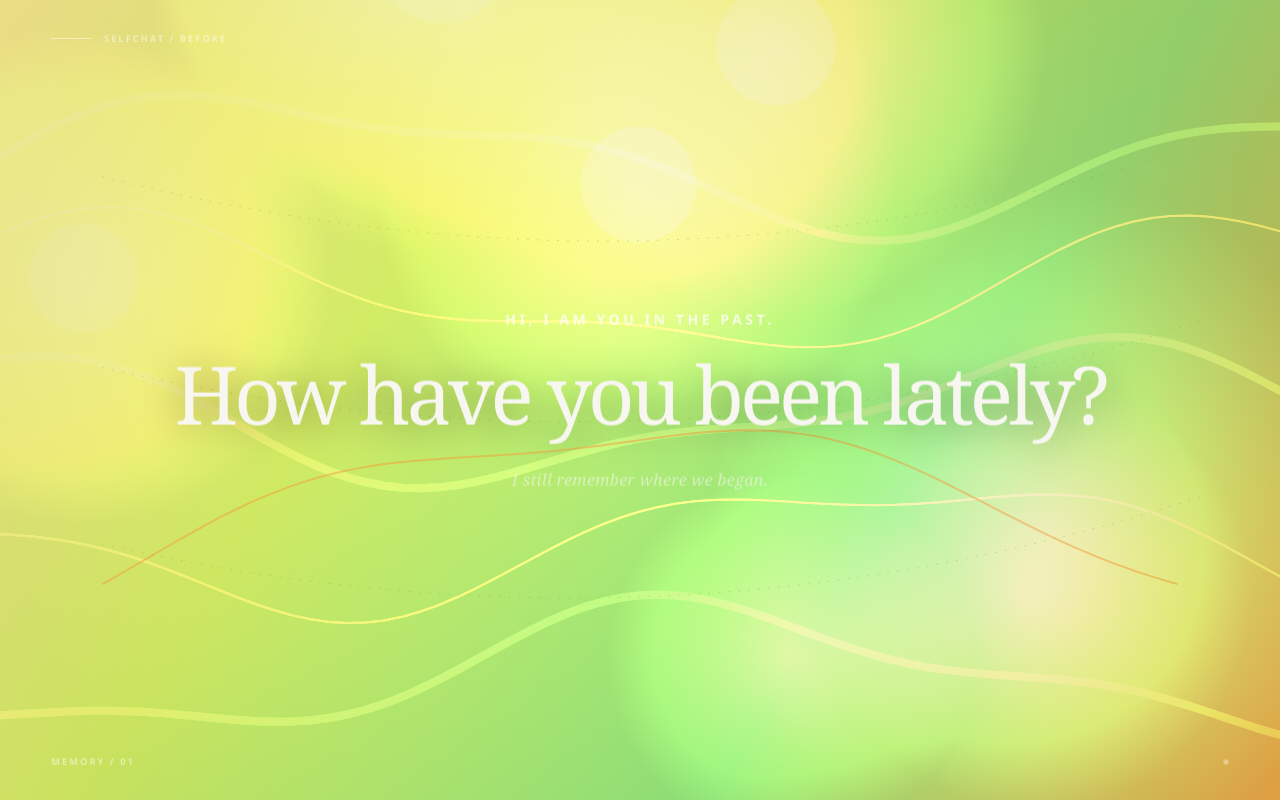
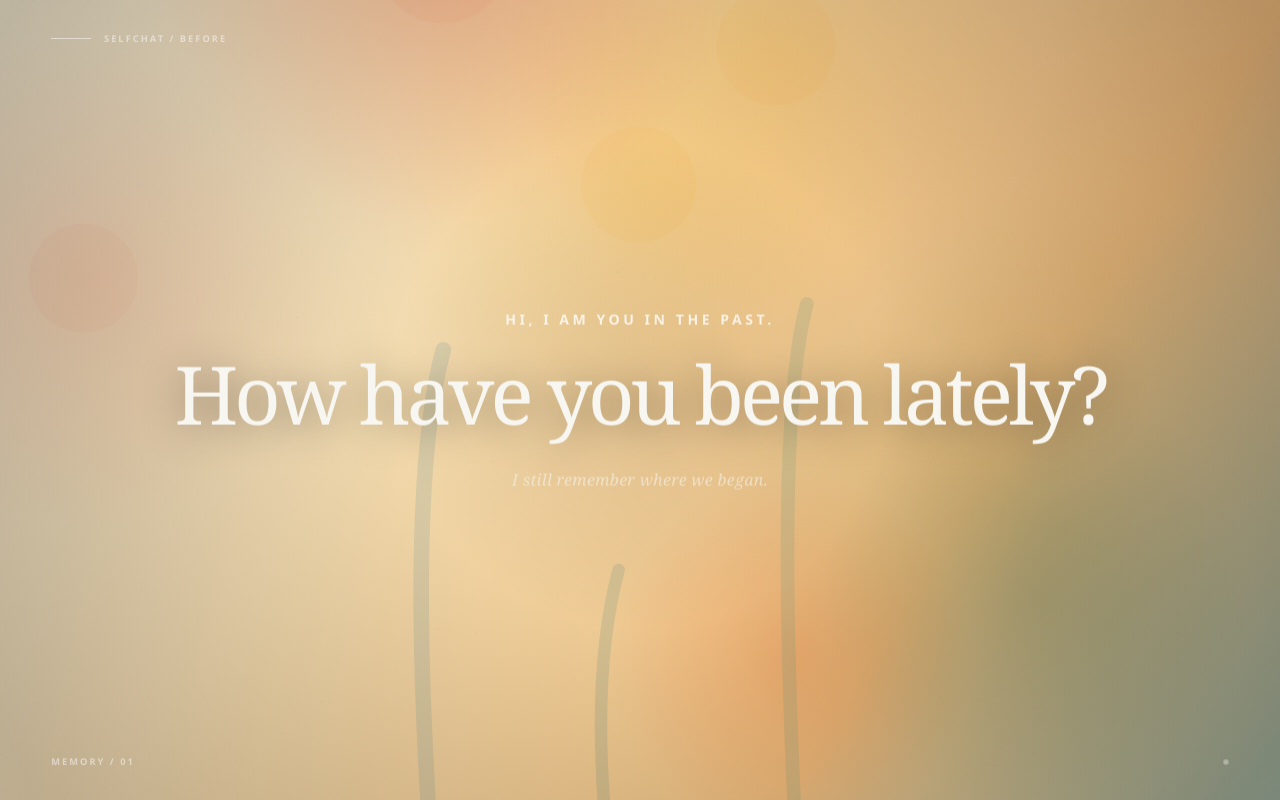
Before and after one commit to jialuhoudesign/selfchat, a Flask app: page /past in a window 1280 px wide. Run offline with Flask 3, Linux system fonts and the light colour scheme.

Commit message:
Change past background to soft floral memory style

```diff
--- a/static/background.js
+++ b/static/background.js
@@ -4,8 +4,8 @@
  * This is not a heavy fluid simulation. It is a small, stable illusion:
  * slow moving translucent blobs + animated wave lines.
  *
- * Past   = warm green/yellow/orange gradient poster motion.
- * Future = cold blue-grey sci-fi poster motion with dark moving forms.
+ * Past   = soft floral memory: cream light, warm petals, gentle grain.
+ * Future = cold geometric sci-fi system: lines, blocks, data points.
  */
 (function () {
   "use strict";
@@ -24,10 +24,10 @@
   let blobs = [];
 
   const pastColors = [
-    [244, 255, 116], // lemon
-    [185, 245, 92],  // yellow green
-    [255, 178, 78],  // orange
-    [108, 218, 132], // natural green
+    [255, 214, 76],  // soft yellow
+    [255, 126, 54],  // orange
+    [255, 157, 142], // peach pink
+    [116, 172, 166], // faded blue-green
   ];
 
   const futureColors = [
@@ -47,7 +47,7 @@
   }
 
   function createBlobs() {
-    const count = isFuture ? 9 : 8;
+    const count = isFuture ? 0 : 8;
     const colors = isFuture ? futureColors : pastColors;
 
     blobs = Array.from({ length: count }, (_, index) => ({
@@ -69,14 +69,14 @@
   function drawBase() {
     const gradient = ctx.createLinearGradient(0, 0, width, height);
     if (isFuture) {
-      gradient.addColorStop(0, "#dbe8f4");
-      gradient.addColorStop(0.46, "#a9c5d9");
-      gradient.addColorStop(1, "#5e7d95");
+      gradient.addColorStop(0, "#d8e4ee");
+      gradient.addColorStop(0.48, "#9eb9cc");
+      gradient.addColorStop(1, "#476274");
     } else {
-      gradient.addColorStop(0, "#fff0a6");
-      gradient.addColorStop(0.32, "#d7f36a");
-      gradient.addColorStop(0.68, "#8ee47e");
-      gradient.addColorStop(1, "#f2a64b");
+      gradient.addColorStop(0, "#fff6dc");
+      gradient.addColorStop(0.35, "#ffe7ba");
+      gradient.addColorStop(0.72, "#f7c785");
+      gradient.addColorStop(1, "#9ab9aa");
     }
     ctx.fillStyle = gradient;
     ctx.fillRect(0, 0, width, height);
@@ -89,8 +89,8 @@
     const radius = blob.baseRadius * pulse;
 
     const gradient = ctx.createRadialGradient(x, y, 0, x, y, radius);
-    gradient.addColorStop(0, rgba(blob.color, isFuture ? 0.48 : 0.44));
-    gradient.addColorStop(0.45, rgba(blob.color, isFuture ? 0.26 : 0.22));
+    gradient.addColorStop(0, rgba(blob.color, 0.22));
+    gradient.addColorStop(0.45, rgba(blob.color, 0.12));
     gradient.addColorStop(1, rgba(blob.color, 0));
 
     ctx.fillStyle = gradient;
@@ -100,7 +100,7 @@
 
     // A smaller moving core makes the motion easier to see on a screen.
     if (index % 2 === 0) {
-      ctx.fillStyle = rgba(blob.color, isFuture ? 0.2 : 0.18);
+      ctx.fillStyle = rgba(blob.color, 0.08);
       ctx.beginPath();
       ctx.arc(x, y, radius * 0.22, 0, Math.PI * 2);
       ctx.fill();
@@ -126,18 +126,11 @@
       else ctx.lineTo(x, y);
     }
 
-    if (isFuture) {
-      ctx.strokeStyle = row % 2
-        ? "rgba(170, 31, 62, 0.38)"
-        : "rgba(45, 80, 100, 0.18)";
-      ctx.lineWidth = row % 2 ? 1 : 7;
-    } else {
-      ctx.strokeStyle = row % 2
-        ? "rgba(255, 135, 54, 0.42)"
-        : "rgba(111, 180, 60, 0.25)";
-      ctx.lineWidth = row % 2 ? 2 : 8;
-      ctx.lineCap = "round";
-    }
+    ctx.strokeStyle = row % 2
+      ? "rgba(224, 173, 70, 0.28)"
+      : "rgba(81, 112, 54, 0.22)";
+    ctx.lineWidth = row % 2 ? 2 : 8;
+    ctx.lineCap = "round";
     ctx.stroke();
   }
 
@@ -193,6 +186,75 @@
     ctx.restore();
   }
 
+  function drawFutureGeometry() {
+    if (!isFuture) return;
+
+    ctx.save();
+
+    // Large dark, horizontal data blocks. They move slightly like scanned video.
+    const blocks = [
+      [0.10, 0.28, 0.28, 0.16],
+      [0.56, 0.32, 0.34, 0.20],
+      [0.18, 0.62, 0.50, 0.09],
+      [0.68, 0.70, 0.22, 0.12],
+    ];
+
+    blocks.forEach(([x, y, w, h], index) => {
+      const drift = Math.sin(time * 0.7 + index) * width * 0.012;
+      const px = x * width + drift;
+      const py = y * height + Math.cos(time * 0.5 + index) * height * 0.01;
+      const bw = w * width;
+      const bh = h * height;
+
+      const gradient = ctx.createLinearGradient(px, py, px + bw, py);
+      gradient.addColorStop(0, "rgba(3, 17, 26, 0)");
+      gradient.addColorStop(0.25, "rgba(2, 18, 28, 0.48)");
+      gradient.addColorStop(0.75, "rgba(2, 18, 28, 0.72)");
+      gradient.addColorStop(1, "rgba(3, 17, 26, 0)");
+      ctx.fillStyle = gradient;
+      ctx.fillRect(px, py, bw, bh);
+
+      ctx.fillStyle = "rgba(8, 28, 40, 0.28)";
+      for (let stripe = 0; stripe < 8; stripe += 1) {
+        ctx.fillRect(px, py + (stripe / 8) * bh, bw, 2);
+      }
+    });
+
+    // Rectangular wireframe system.
+    ctx.strokeStyle = "rgba(117, 31, 52, 0.48)";
+    ctx.lineWidth = 1;
+    const offset = (time * 18) % 80;
+    for (let x = -80 + offset; x < width + 80; x += 120) {
+      ctx.beginPath();
+      ctx.moveTo(x, height * 0.12);
+      ctx.lineTo(x + width * 0.08, height * 0.88);
+      ctx.stroke();
+    }
+
+    ctx.strokeStyle = "rgba(30, 64, 82, 0.26)";
+    for (let y = height * 0.16; y < height * 0.9; y += height * 0.13) {
+      ctx.beginPath();
+      ctx.moveTo(width * 0.08, y + Math.sin(time + y) * 8);
+      ctx.lineTo(width * 0.92, y + Math.sin(time * 0.7 + y) * 8);
+      ctx.stroke();
+    }
+
+    // Small data squares and ticks.
+    ctx.fillStyle = "rgba(190, 20, 35, 0.86)";
+    ctx.fillRect(width * 0.14, height * 0.30, 22, 22);
+    ctx.fillRect(width * 0.80, height * 0.18, 8, 8);
+    ctx.fillRect(width * 0.70, height * 0.72, 6, 6);
+
+    ctx.fillStyle = "rgba(14, 38, 52, 0.68)";
+    for (let i = 0; i < 38; i += 1) {
+      const x = ((i * 97) % width) + Math.sin(time + i) * 10;
+      const y = ((i * 53) % height) + Math.cos(time * 0.8 + i) * 8;
+      ctx.fillRect(x, y, 2, 2);
+    }
+
+    ctx.restore();
+  }
+
   function drawPastPosterDetails() {
     if (isFuture) return;
 
@@ -231,18 +293,102 @@
     ctx.restore();
   }
 
+  function drawPetal(cx, cy, radiusX, radiusY, rotation, color, alpha) {
+    const gradient = ctx.createRadialGradient(cx, cy, 0, cx, cy, Math.max(radiusX, radiusY));
+    gradient.addColorStop(0, rgba(color, alpha));
+    gradient.addColorStop(0.62, rgba(color, alpha * 0.45));
+    gradient.addColorStop(1, rgba(color, 0));
+
+    ctx.save();
+    ctx.translate(cx, cy);
+    ctx.rotate(rotation);
+    ctx.fillStyle = gradient;
+    ctx.beginPath();
+    ctx.ellipse(0, 0, radiusX, radiusY, 0, 0, Math.PI * 2);
+    ctx.fill();
+    ctx.restore();
+  }
+
+  function drawPastFlower(centerX, centerY, scale, phase, warmColor, leafColor) {
+    const sway = Math.sin(time * 0.55 + phase);
+    const x = centerX + sway * width * 0.018;
+    const y = centerY + Math.cos(time * 0.4 + phase) * height * 0.012;
+
+    // Soft stem and leaves, like out-of-focus film.
+    ctx.save();
+    ctx.strokeStyle = rgba(leafColor, 0.18);
+    ctx.lineWidth = 14 * scale;
+    ctx.lineCap = "round";
+    ctx.beginPath();
+    ctx.moveTo(x, y + 20 * scale);
+    ctx.quadraticCurveTo(
+      x - 34 * scale,
+      y + 145 * scale,
+      x - 10 * scale,
+      height * 1.08
+    );
+    ctx.stroke();
+
+    drawPetal(x - 48 * scale, y + 170 * scale, 70 * scale, 30 * scale, -0.45, leafColor, 0.13);
+    drawPetal(x + 38 * scale, y + 205 * scale, 82 * scale, 34 * scale, 0.42, leafColor, 0.12);
+    ctx.restore();
+
+    // Flower head made of slow breathing translucent petals.
+    for (let i = 0; i < 7; i += 1) {
+      const angle = (i / 7) * Math.PI * 2 + sway * 0.12;
+      const px = x + Math.cos(angle) * 34 * scale;
+      const py = y + Math.sin(angle) * 24 * scale;
+      drawPetal(
+        px,
+        py,
+        (58 + Math.sin(time + i) * 5) * scale,
+        (35 + Math.cos(time * 0.8 + i) * 4) * scale,
+        angle + Math.PI * 0.2,
+        warmColor,
+        0.18
+      );
+    }
+
+    drawPetal(x, y, 56 * scale, 42 * scale, sway * 0.1, [255, 220, 85], 0.20);
+  }
+
+  function drawPastFloralMemory() {
+    if (isFuture) return;
+
+    ctx.save();
+    ctx.globalCompositeOperation = "multiply";
+    blobs.forEach(drawBlob);
+    ctx.restore();
+
+    ctx.save();
+    ctx.globalCompositeOperation = "source-over";
+    drawPastFlower(width * 0.33, height * 0.42, Math.min(width, height) / 720, 0.1, [255, 118, 72], [93, 150, 158]);
+    drawPastFlower(width * 0.64, height * 0.36, Math.min(width, height) / 820, 1.8, [255, 183, 72], [96, 155, 132]);
+    drawPastFlower(width * 0.50, height * 0.68, Math.min(width, height) / 900, 3.2, [255, 210, 88], [86, 139, 132]);
+    ctx.restore();
+
+    // Fine moving film grain, kept sparse for Pi performance.
+    ctx.save();
+    ctx.globalAlpha = 0.12;
+    ctx.fillStyle = "#7d6a3d";
+    for (let i = 0; i < 180; i += 1) {
+      const x = (Math.sin(i * 17.13 + time * 0.7) * 0.5 + 0.5) * width;
+      const y = (Math.cos(i * 23.71 + time * 0.5) * 0.5 + 0.5) * height;
+      ctx.fillRect(x, y, 1, 1);
+    }
+    ctx.restore();
+  }
+
   function draw() {
     drawBase();
 
-    ctx.save();
-    ctx.globalCompositeOperation = "lighter";
-    blobs.forEach(drawBlob);
-    for (let row = 0; row < 5; row += 1) drawWaveLine(row);
-    ctx.restore();
-
-    drawFutureScanLines();
-    drawFuturePosterMarks();
-    drawPastPosterDetails();
+    if (isFuture) {
+      drawFutureGeometry();
+      drawFutureScanLines();
+      drawFuturePosterMarks();
+    } else {
+      drawPastFloralMemory();
+    }
 
     if (!reducedMotion) {
       // This speed is intentionally visible but still calm.
--- a/static/style.css
+++ b/static/style.css
@@ -21,7 +21,7 @@ button, textarea { font: inherit; }
 /* ---------- The two physical display pages ---------- */
 .display { height: 100%; overflow: hidden; }
 .display--future { background: #b8ccd9; }
-.display--past { background: #d7f36a; }
+.display--past { background: #f4c986; }
 
 .temporal-screen {
   position: relative;
@@ -47,16 +47,16 @@ button, textarea { font: inherit; }
 
 .display--future .ambient-vignette {
   background:
-    radial-gradient(circle at 50% 48%, transparent 20%, rgba(12, 28, 42, 0.28) 92%),
-    linear-gradient(180deg, rgba(255,255,255,.22), transparent 35%),
-    linear-gradient(0deg, rgba(0, 18, 30, .26), transparent 42%);
+    radial-gradient(circle at 50% 48%, transparent 18%, rgba(8, 25, 36, 0.34) 94%),
+    linear-gradient(180deg, rgba(255,255,255,.18), transparent 35%),
+    linear-gradient(0deg, rgba(0, 18, 30, .32), transparent 42%);
 }
 
 .display--past .ambient-vignette {
   background:
-    radial-gradient(circle at 50% 52%, transparent 10%, rgba(94, 116, 18, 0.13) 84%),
-    linear-gradient(115deg, rgba(255, 222, 96, .22), transparent 38%),
-    linear-gradient(245deg, rgba(255, 143, 49, .13), transparent 50%);
+    radial-gradient(circle at 50% 48%, rgba(88, 70, 42, .16) 0%, rgba(88, 70, 42, .08) 32%, rgba(38, 30, 24, .30) 95%),
+    linear-gradient(115deg, rgba(255, 246, 220, .18), transparent 38%),
+    linear-gradient(245deg, rgba(255, 132, 63, .10), transparent 50%);
 }
 
 .screen-label,
```
